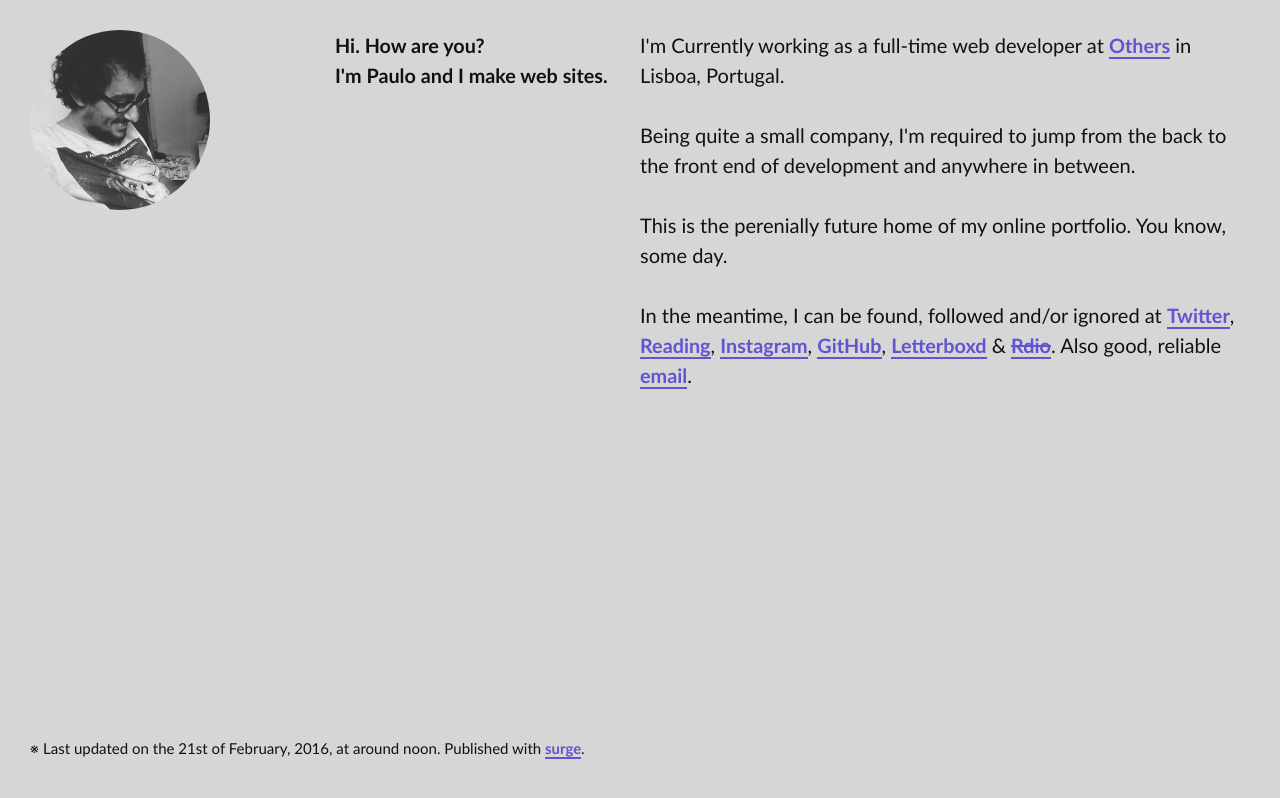
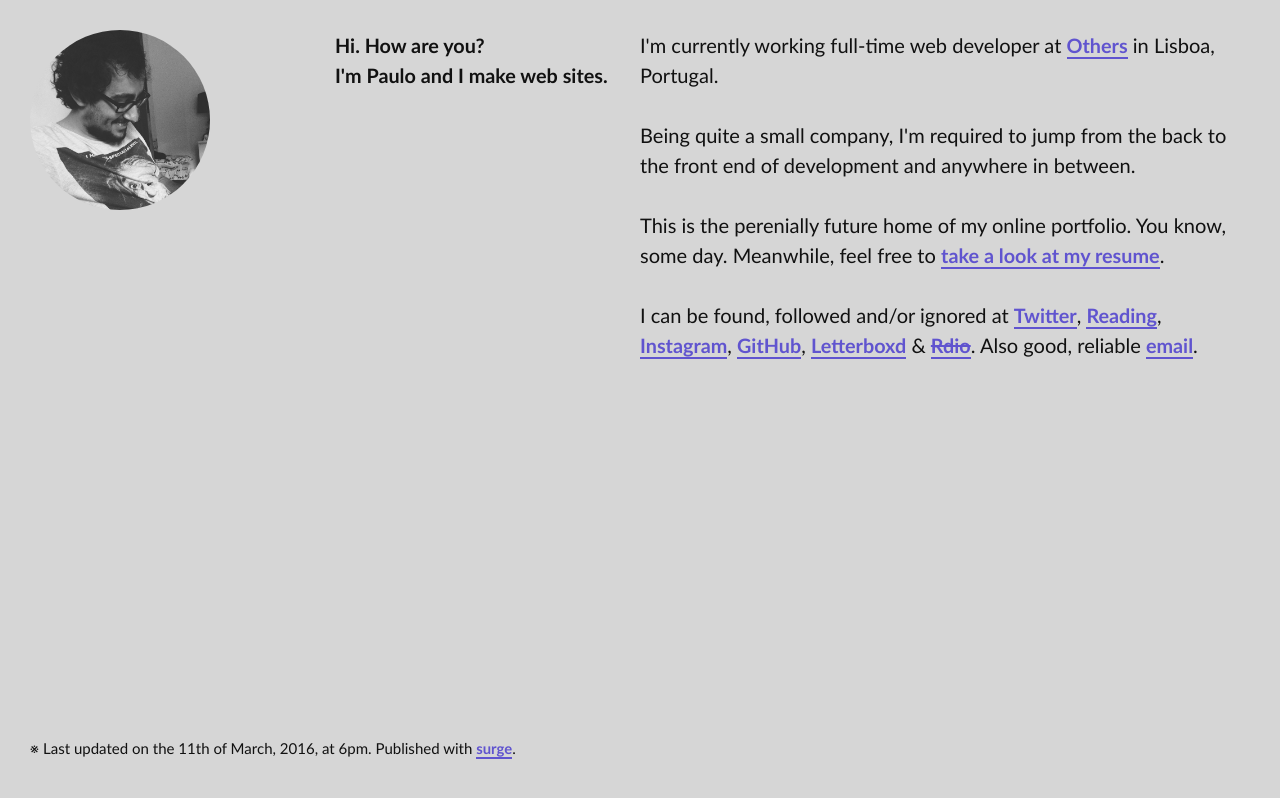
Before and after one commit to pcalves/home, a website: page index.html in a window 1280 px wide. Drawn offline with Linux system fonts and the light colour scheme.

Commit message:
Added link to resume.

```diff
--- a/index.html
+++ b/index.html
@@ -26,14 +26,14 @@
 
             <div class="col-1-2">
                 <section>
-                    <p>I'm Currently working as a full-time web developer at <a href="http://www.others.pt/" title="Others — Digital Thinking" target="blank">Others</a> in Lisboa, Portugal.</p>
+                    <p>I'm currently working full-time web developer at <a href="http://www.others.pt/" title="Others &mdash; Digital Thinking" target="blank">Others</a> in Lisboa, Portugal.</p>
                     <p>Being quite a small company, I'm required to jump from the back to the front end of development and anywhere in between.</p>
-                    <p>This is the perenially future home of my online portfolio. You know, some day.</p>
+                    <p>This is the perenially future home of my online portfolio. You know, some day. Meanwhile, feel free to <a href="docs/cv.pdf" target="blank">take a look at my resume</a>.</p>
                     <p>
-                        In the meantime, I can be found, followed and/or ignored at
+                        I can be found, followed and/or ignored at
                         <a href="https://twitter.com/sunlandictwin" title="Ramblings, links, GIFs, the usual." target="blank">Twitter</a>,
                         <a href="https://reading.am/pcalves" title="What I'm reading." target="blank">Reading</a>,
-                        <a href="https://instagram.com/pcalves" title="Cats, mostly." target="blank"/>Instagram</a>,
+                        <a href="https://instagram.com/pcalves" title="Cats, mostly." target="blank">Instagram</a>,
                         <a href="https://github.com/pcalves" title="You can see the (very uninteresting) source code for this site here.">GitHub</a>,
                         <a href="https://letterboxd.com/pcalves/" title="Movies, movies, movies." target="blank">Letterboxd</a> &amp; <a href="http://www.rdio.com/people/pcalves/" title="I listen to a lot of music." target="blank"><del datetime="2015-11-22T12:03:23 +0000">Rdio</del></a>.
                         Also good, reliable <a href="mailto:paulo@pcalv.es" title="I'll definitely get back to you.">email</a>.
@@ -43,7 +43,7 @@
         </main>
 
         <footer>
-            &#x203b; Last updated on the <time datetime="2016-02-21 12:35">21st of February, 2016</time>, at around noon. Published with <a href="https://surge.sh">surge</a>.
+            &#x203b; Last updated on the <time datetime="2016-03-11 18:00">11th of March, 2016</time>, at 6pm. Published with <a href="https://surge.sh">surge</a>.
         </footer>
 
         <script type="text/javascript">
```
Also changed, not shown: 1 other file.
